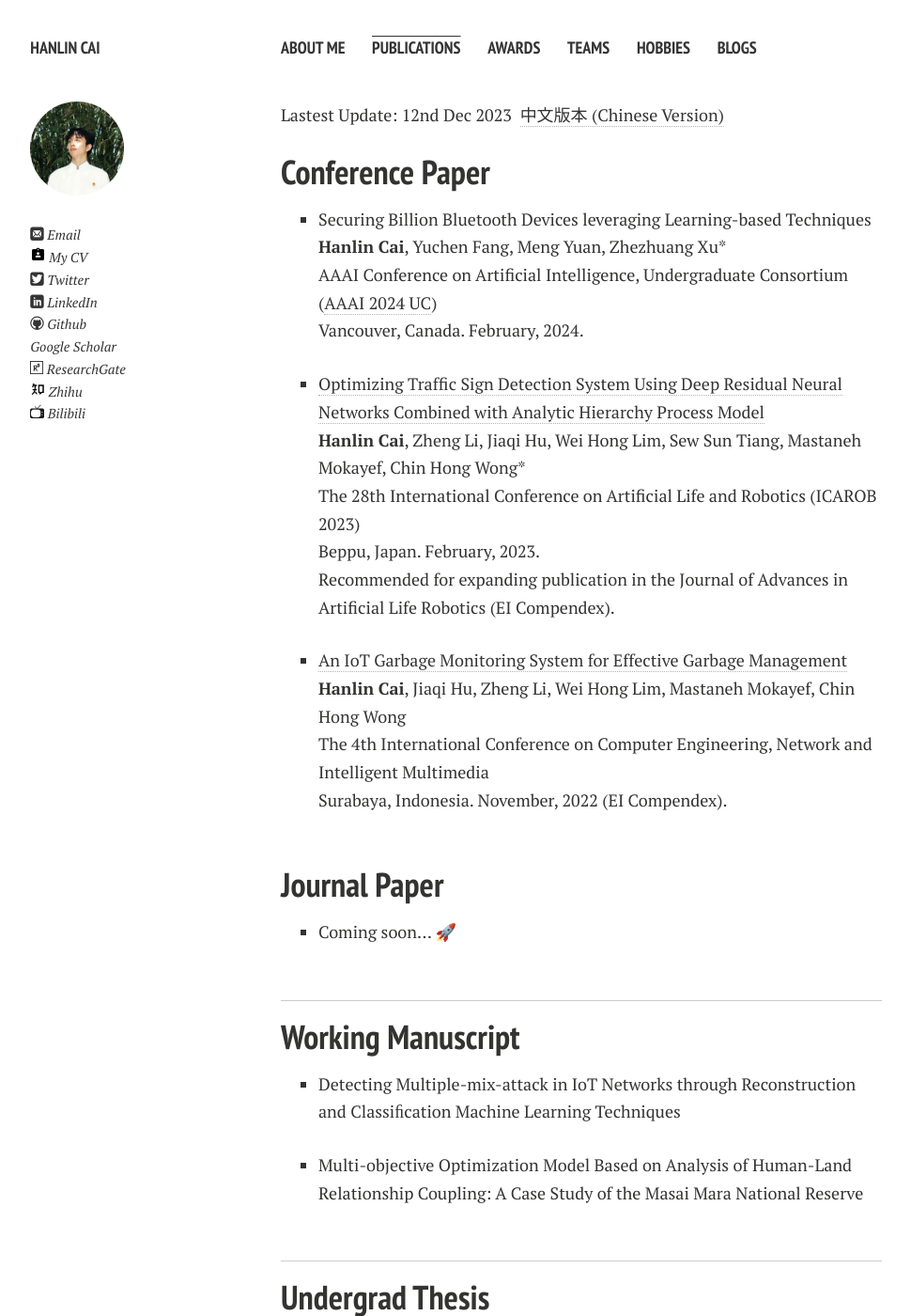
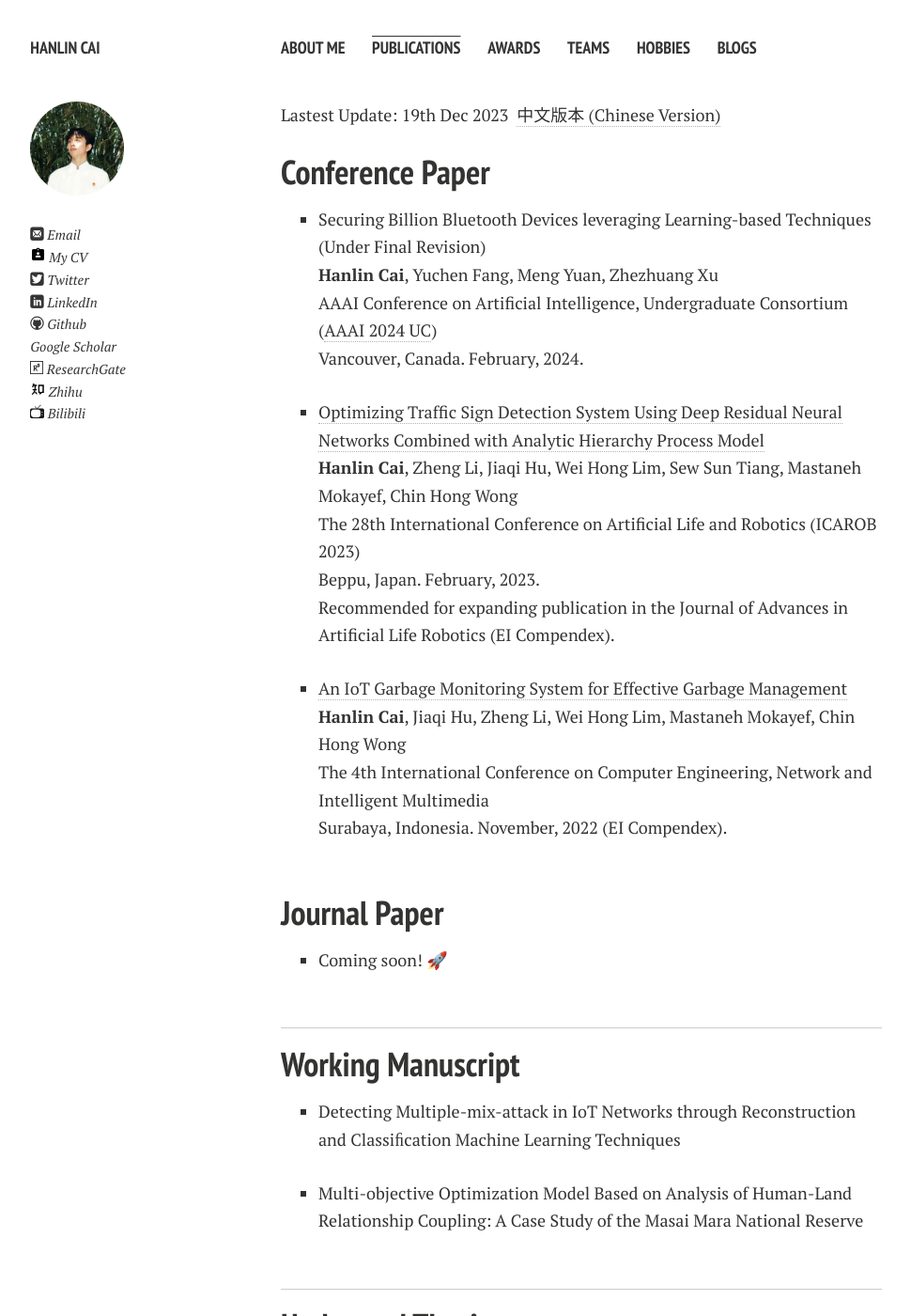
Before and after one commit to GuangLun2000/GuangLun2000.github.io, a Jekyll site: the page built from publications.md, in a window 1280 px wide and 1400 px high. Shown: the whole window at 94% size, without its empty margins (21-991 px from the left). Built offline with Jekyll 4.4.1, drawn with Linux system fonts in a browser that asks for light colours; nearby versions of some CDN libraries; comment, search, counter and statistics services are not loaded; a style sheet for code colours, icons or effects is not loaded.

Commit message:
Update publications.md

```diff
--- a/publications.md
+++ b/publications.md
@@ -4,13 +4,13 @@
 title: Publications
 ---
 
-Lastest Update: 12nd Dec 2023&nbsp;  [中文版本 (Chinese Version)](https://caihanlin.com/file/publications-zh/)
+Lastest Update: 19th Dec 2023&nbsp;  [中文版本 (Chinese Version)](https://caihanlin.com/file/publications-zh/)
 
 ## Conference Paper
 
-- Securing Billion Bluetooth Devices leveraging Learning-based Techniques<br>**Hanlin Cai**, Yuchen Fang, Meng Yuan, Zhezhuang Xu*<br>AAAI Conference on Artificial Intelligence, Undergraduate Consortium ([AAAI 2024 UC](https://aaai-uc.github.io/))<br>Vancouver, Canada. February, 2024.
+- Securing Billion Bluetooth Devices leveraging Learning-based Techniques (Under Final Revision)<br>**Hanlin Cai**, Yuchen Fang, Meng Yuan, Zhezhuang Xu<br>AAAI Conference on Artificial Intelligence, Undergraduate Consortium ([AAAI 2024 UC](https://aaai.org/aaai-conference/undergraduate-consortium/))<br>Vancouver, Canada. February, 2024.
 
-- [Optimizing Traffic Sign Detection System Using Deep Residual Neural Networks Combined with Analytic Hierarchy Process Model](https://www.researchgate.net/publication/374730865)<br>**Hanlin Cai**, Zheng Li, Jiaqi Hu, Wei Hong Lim, Sew Sun Tiang, Mastaneh Mokayef, Chin Hong Wong*<br>The 28th International Conference on Artificial Life and Robotics (ICAROB 2023)<br>Beppu, Japan. February, 2023.<br>Recommended for expanding publication in the Journal of Advances in Artificial Life Robotics (EI Compendex).
+- [Optimizing Traffic Sign Detection System Using Deep Residual Neural Networks Combined with Analytic Hierarchy Process Model](https://www.researchgate.net/publication/374730865)<br>**Hanlin Cai**, Zheng Li, Jiaqi Hu, Wei Hong Lim, Sew Sun Tiang, Mastaneh Mokayef, Chin Hong Wong<br>The 28th International Conference on Artificial Life and Robotics (ICAROB 2023)<br>Beppu, Japan. February, 2023.<br>Recommended for expanding publication in the Journal of Advances in Artificial Life Robotics (EI Compendex).
 
 - [An IoT Garbage Monitoring System for Effective Garbage Management](https://www.researchgate.net/publication/368410220_An_IoT_Garbage_Monitoring_System_for_Effective_Garbage_Management)<br>**Hanlin Cai**, Jiaqi Hu, Zheng Li, Wei Hong Lim, Mastaneh Mokayef, Chin Hong Wong<br>The 4th International Conference on Computer Engineering, Network and Intelligent Multimedia<br>Surabaya, Indonesia. November, 2022 (EI Compendex).<br>
 
@@ -18,7 +18,7 @@
 
 ## Journal Paper
 
-- Coming soon... 🚀
+- Coming soon! 🚀
 
   <br>
 
```
